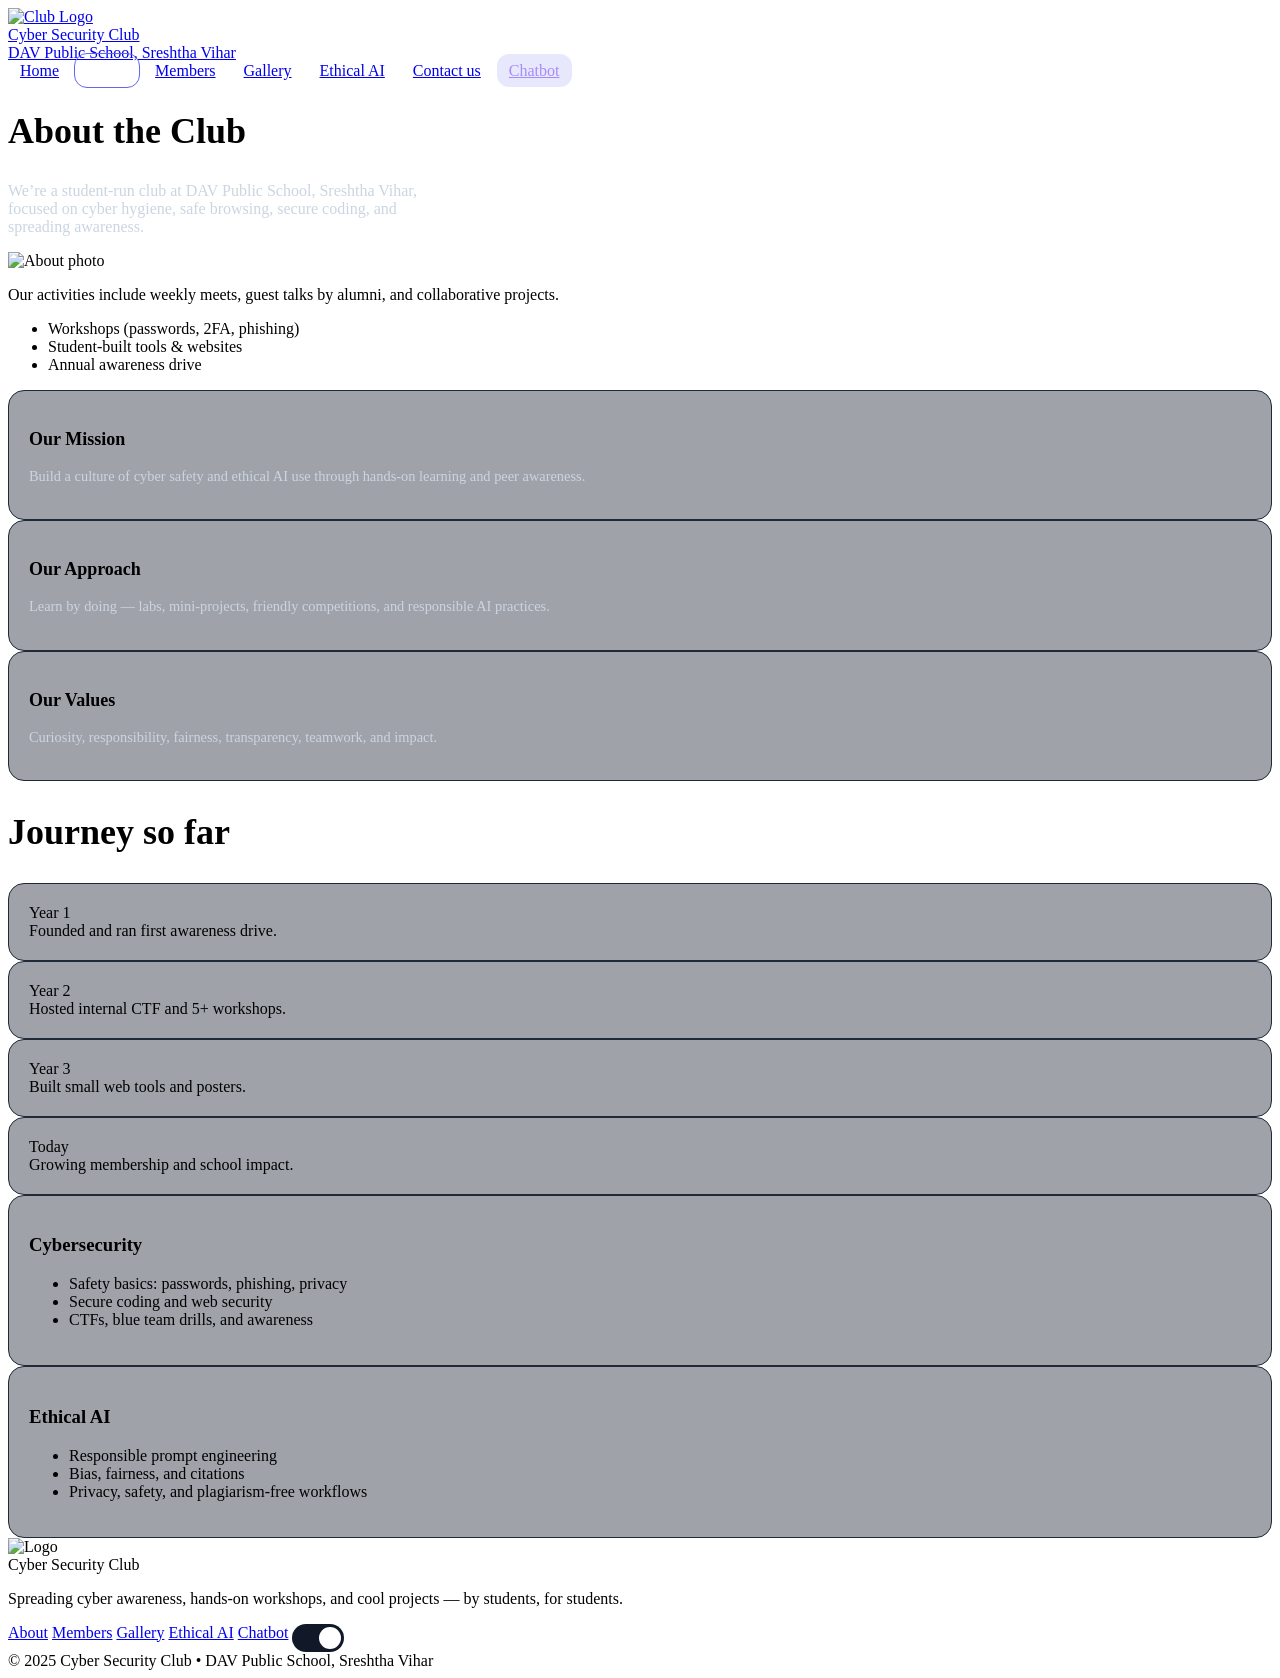
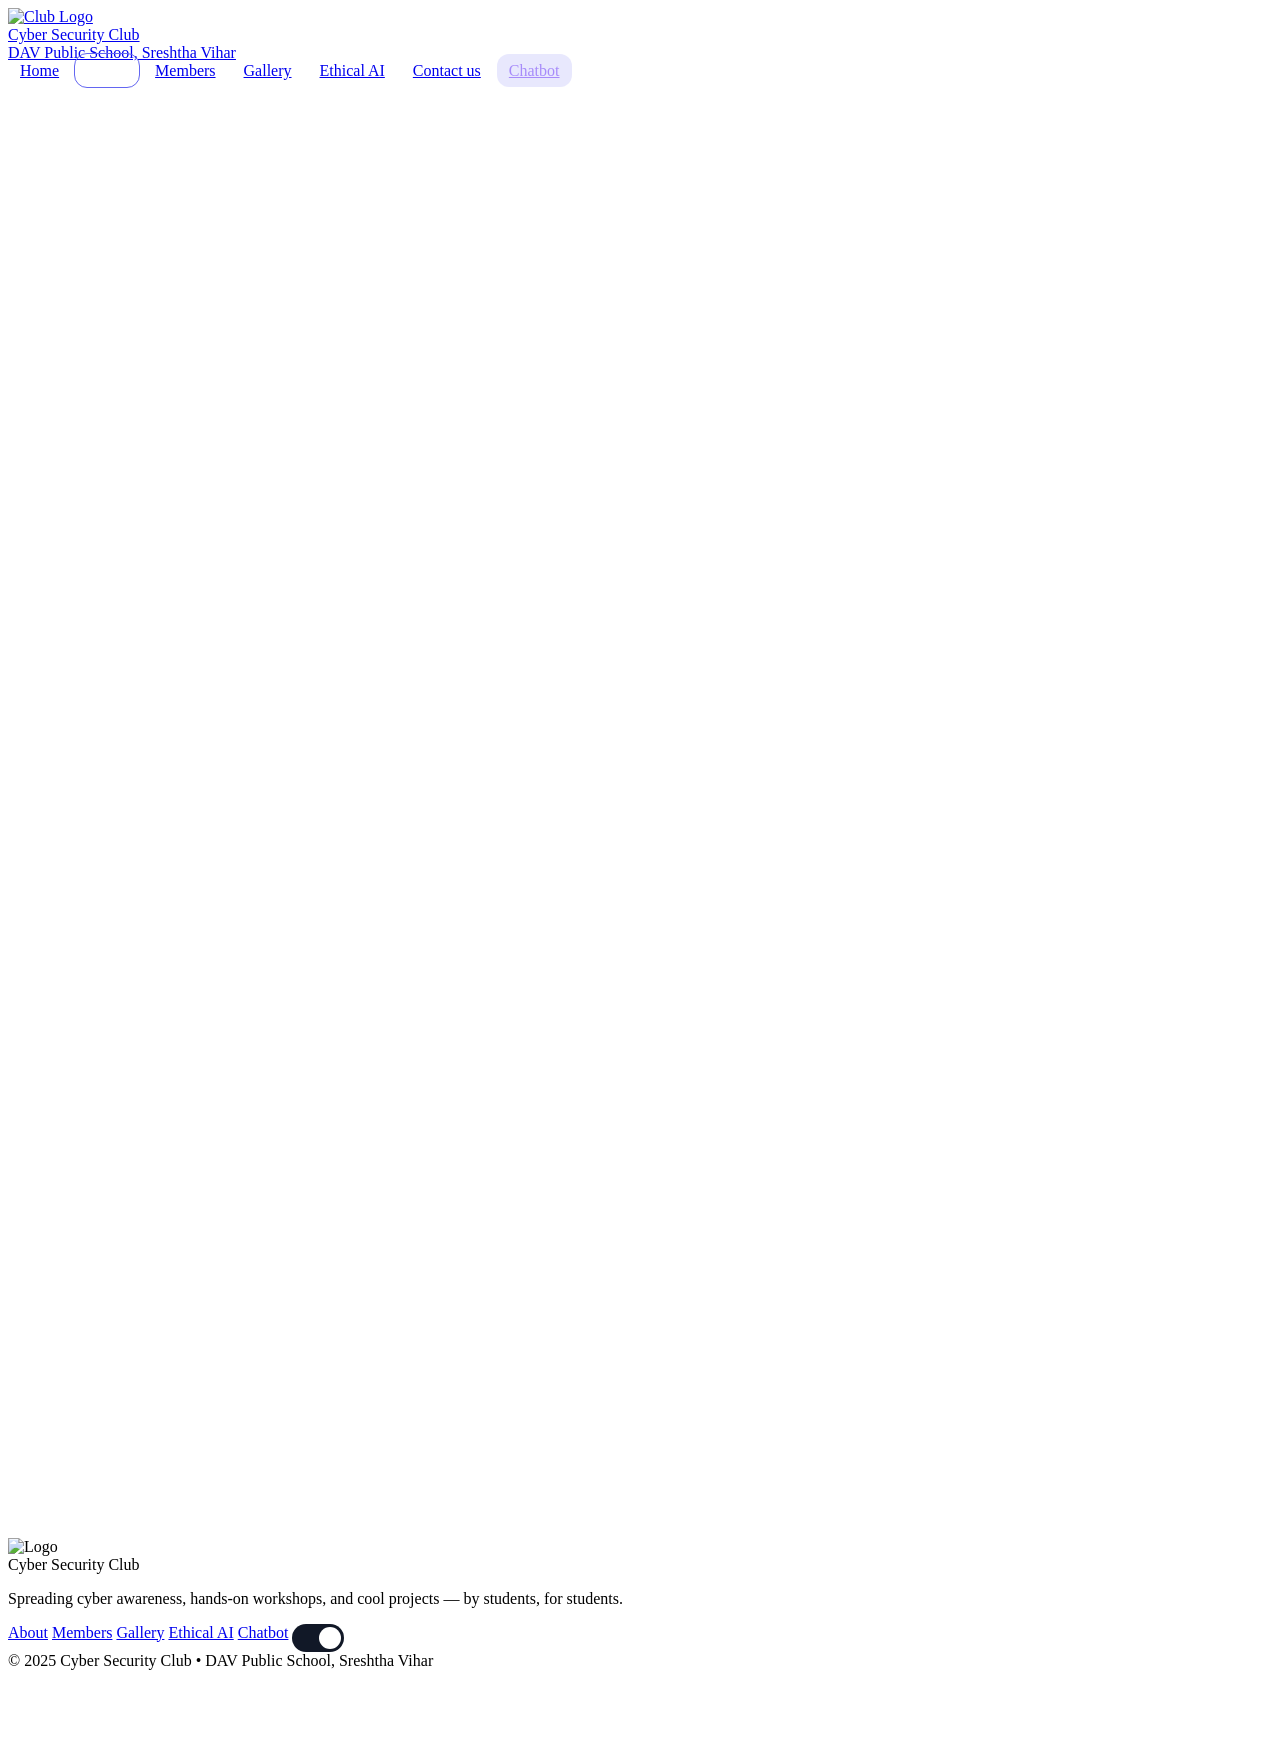

replaced tailwind animation with css animation for smoother and adjustable animation

--- a/styles.css
+++ b/styles.css
@@ -318,3 +318,16 @@
   transition: opacity 0.5s ease;
 }
 .hero-slide.active { opacity: 1; position: relative; }
+
+/* Initial hidden state */
+.reveal {
+  opacity: 0;
+  transform: translateY(200px);
+}
+
+/* When revealed */
+.reveal.active {
+  opacity: 1;
+  transform: translateY(0);
+  transition: opacity 0.6s ease, transform 0.6s ease;
+}
